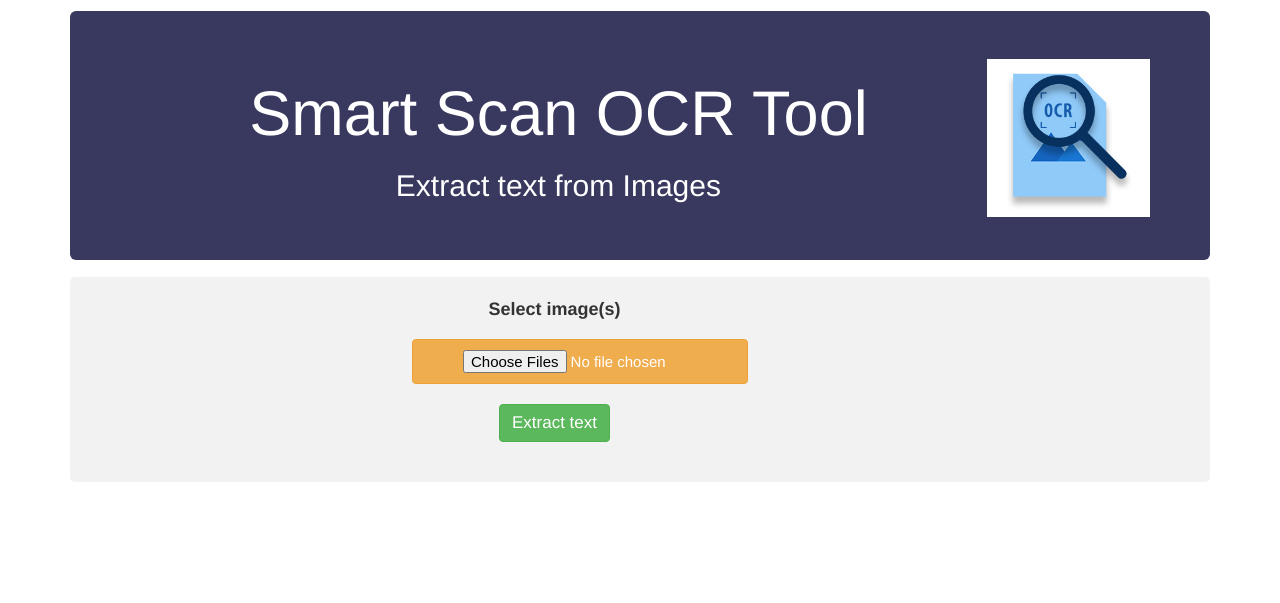
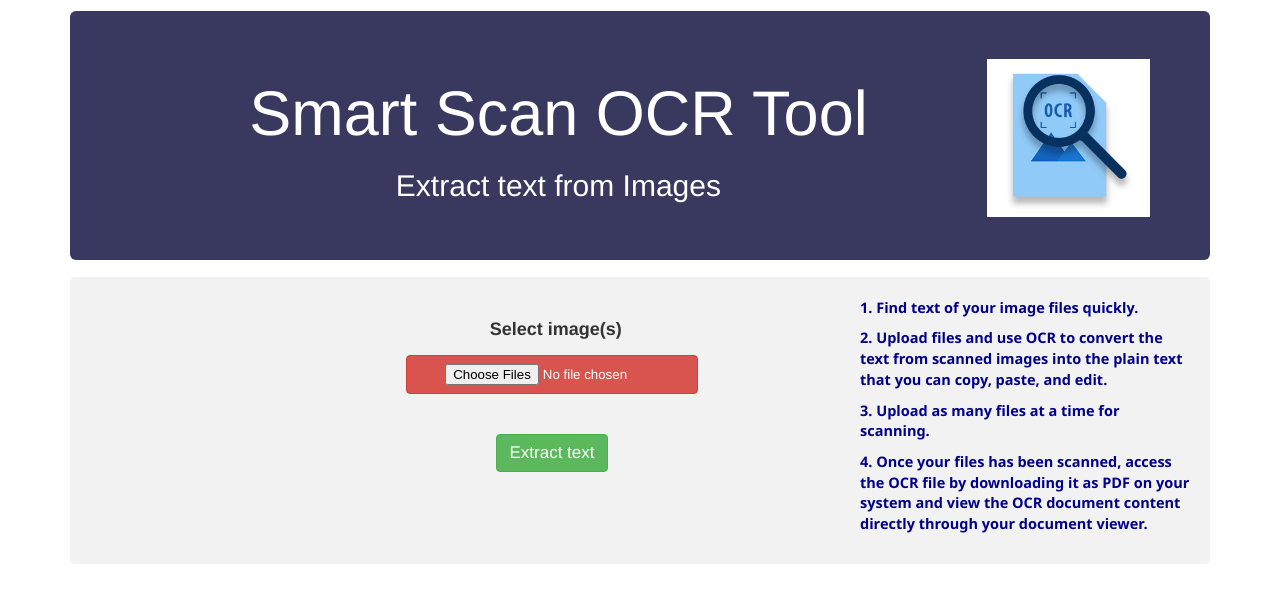
Before and after one commit to KartikeyAgarwal/Smart-Scan-OCR-Quickly, a FastAPI app: page / in a window 1280 px wide. Shown: the top 603 px of the page. Run offline with FastAPI, Linux system fonts and the light colour scheme; some libraries are stand-ins or nearby versions.

Commit message:
add instructions

```diff
--- a/static/css/styles.css
+++ b/static/css/styles.css
@@ -37,7 +37,8 @@
 
 #image_file {
     padding: 10px 0px 10px 50px;
-    margin-left: 30%;
+    margin-left:41%;
+    margin-right: 1%;
     margin-top: 1%;
     font-size: 15px;
 }
@@ -45,3 +46,18 @@
 #extract-button {
     font-size: 17px;
 }
+
+.column1 {
+    float: left;
+    width: 70%;
+    overflow: hidden;
+}
+.column2 {
+    float: left;
+    width: 30%;
+    /* margin-left: 1%; */
+    font-family:'Segoe UI', Tahoma, Geneva, Verdana, sans-serif;
+    color: darkblue;
+    font-size: 14.5px;
+    font-weight:bolder;
+}
--- a/templates/index.html
+++ b/templates/index.html
@@ -20,13 +20,23 @@
             <h2 style="text-align: center; color: white;"> Extract text from Images</h2>
         </div>
 
-        <div id="ocrBox">
-            <br>
-            <label for="image_file" style="font-size: 18px; margin-right: 15%;">Select image(s)</label>
-            <br>
-            <input  class="btn btn-warning" type="file" id="image_file" name="myfile" multiple>
-            <br>
-            <button class="btn btn-success" id="extract-button" style=" margin-right: 15%;" onclick="performOCR()"> Extract text </button>
+        <div id="ocrBox" class="row" style="padding: 20px; margin-left: 0%; margin-right: 0%;">
+            <div class="column1">
+                <br>
+                <label for="image_file" style="font-size: 18px; margin-left: 21%;">Select image(s)</label>
+                <br>
+                <input  class="btn btn-danger" type="file" id="image_file" name="myfile" style="padding: 1% 0px 1% 5%; font-size: 95%;" multiple>
+                <br><br>
+                <button class="btn btn-success" id="extract-button" style=" margin-left: 20%;" onclick="performOCR()"> Extract text </button>
+            </div>
+            <div class="column2" style="text-align: left;">
+                <p>1. Find text of your image files quickly.</p>
+                <p>2. Upload files and use OCR to convert the text from scanned images into the plain text that you can copy,
+                    paste, and edit.</p>
+                <p>3. Upload as many files at a time for scanning.<p>
+                <p>4. Once your files has been scanned, access the OCR file by downloading it as PDF on your system and
+                    view the OCR document content directly through your document viewer.</p>
+            </div>
             <br><br><br>
         </div>
         <br>
```
Also changed, not shown: uploads/fbfddf2c-fb4b-42d1-8d96-8e9498db61fd/testocr1.png.txt (added, +9 -0 lines), uploads/fbfddf2c-fb4b-42d1-8d96-8e9498db61fd/testocr2.png.txt (added, +21 -0 lines), uploads/fbfddf2c-fb4b-42d1-8d96-8e9498db61fd/testocr1.png.png (added), uploads/fbfddf2c-fb4b-42d1-8d96-8e9498db61fd/testocr2.png.png (added), 1 other file.
